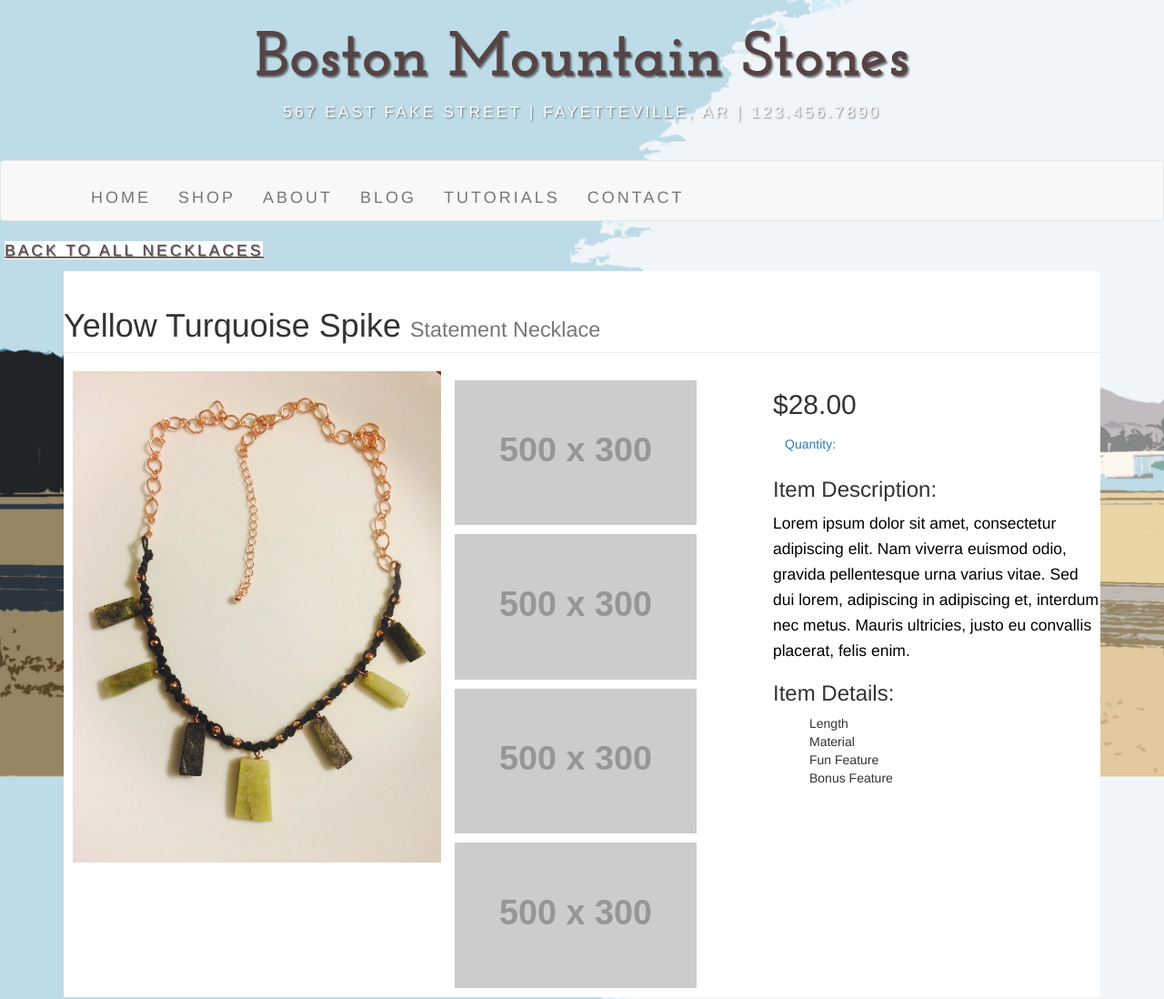
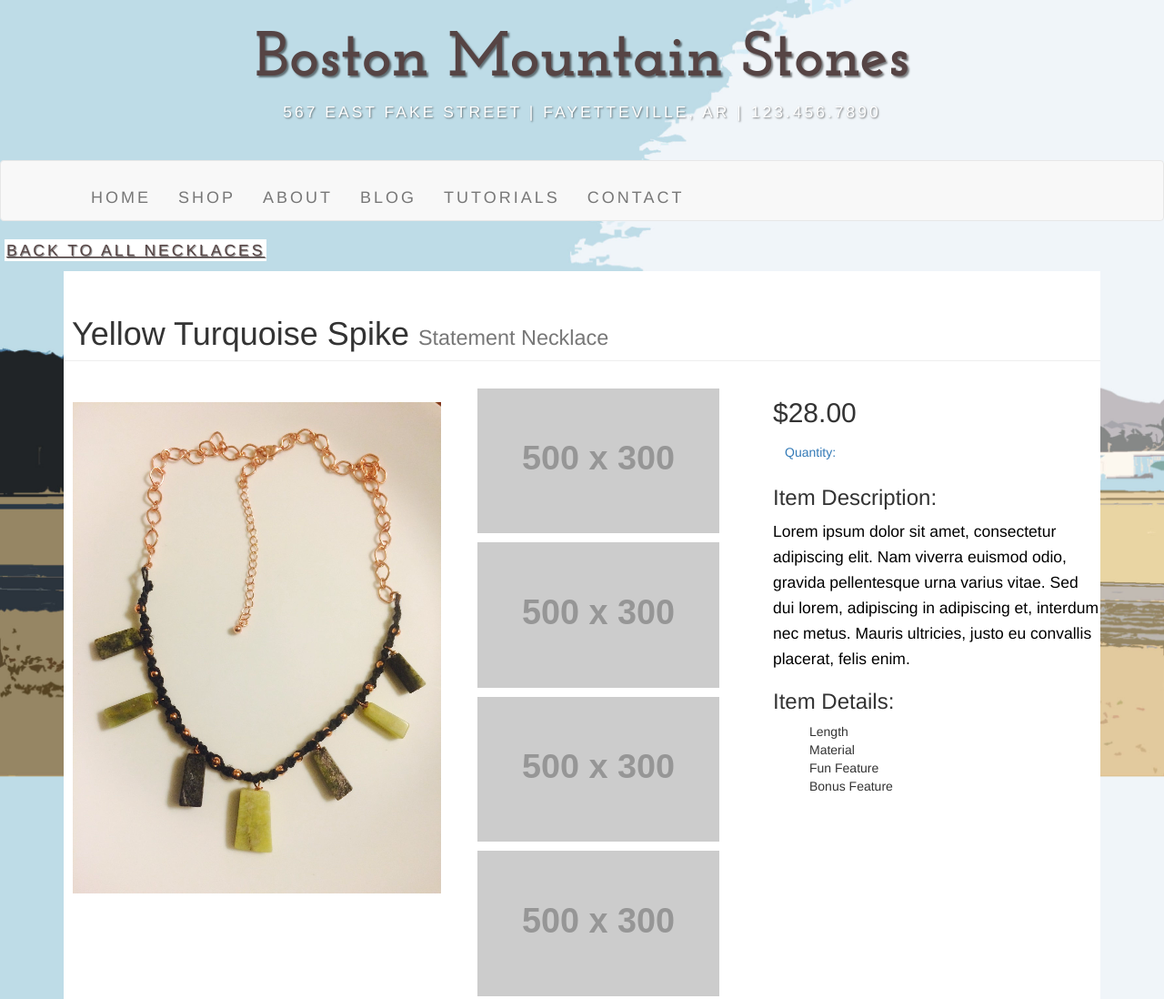
Before and after one commit to bethannfrankum/Business-Website2, a plain HTML site: page spikenecklace.html in a window 1280 px wide. Shown: the top 1098 px of the page at 91% size. Drawn offline with nearby package versions, Linux system fonts and the light colour scheme; files that its build step writes are made by us from their sources; placeholder pictures from the web are drawn by us.

Commit message:
added padding and better margins for individual listing pages

```diff
--- a/css/listing-item.css
+++ b/css/listing-item.css
@@ -6,6 +6,14 @@
 
 .pic-col li {
     list-style: none;
+}
+
+.previous a {
+    padding: 2px;
+}
+
+.main-pic {
+    margin: 25px;
 }
 
 @media screen and (min-width:768px) {
--- a/css/shop-homepage.css
+++ b/css/shop-homepage.css
@@ -10,6 +10,10 @@ PLEASE NOTE:  THIS IS THE CSS FOR ALL STORE RELATED PAGES, SOME CSS FOR STORE IT
                 body {
                     /*padding-top: 70px;
     /* Required padding for .navbar-fixed-top. Remove if using .navbar-static-top. Change if height of navigation changes. */
+                }
+
+                .listing-header {
+                    padding: 9px;
                 }
 
                 .slide-image {
```
